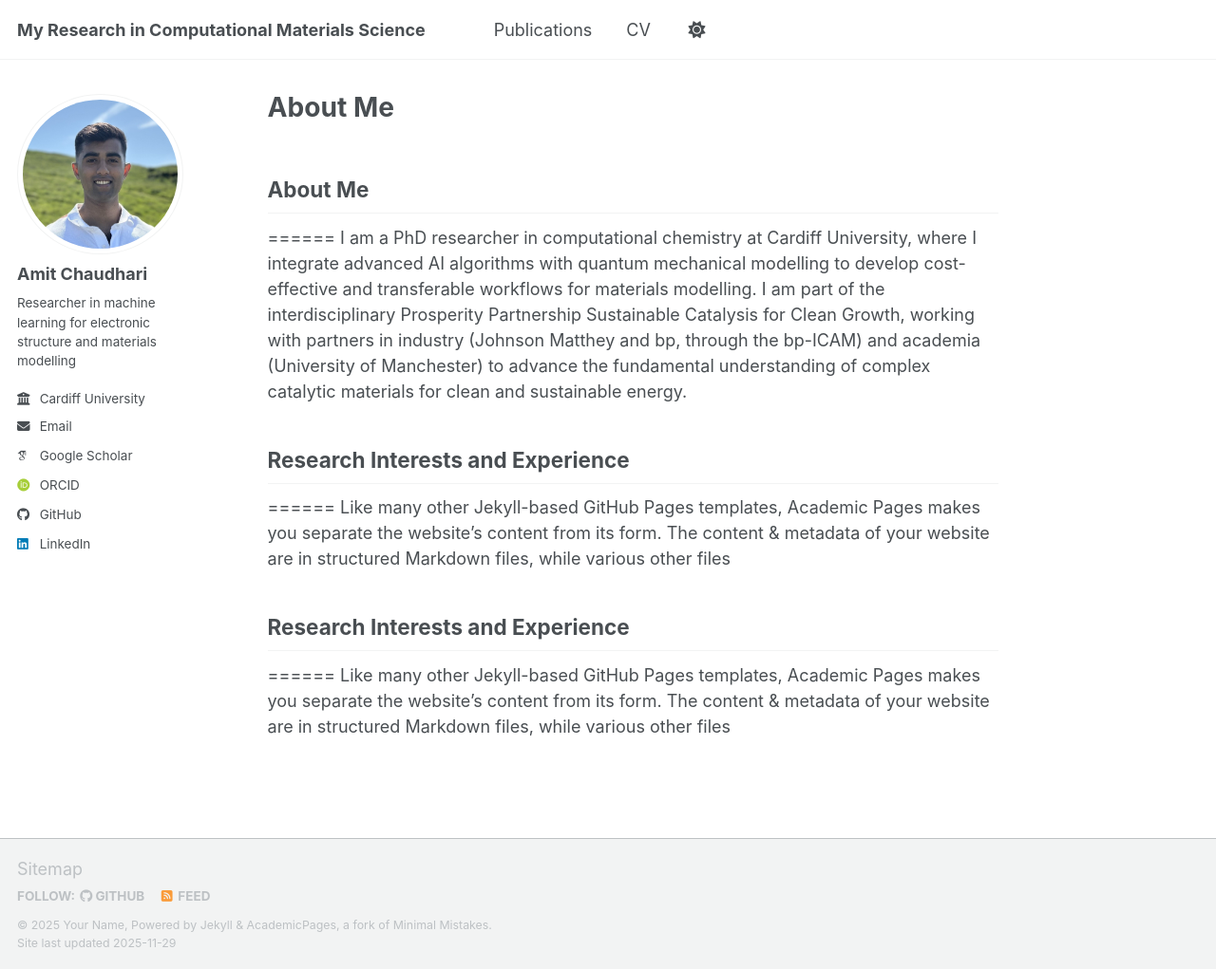
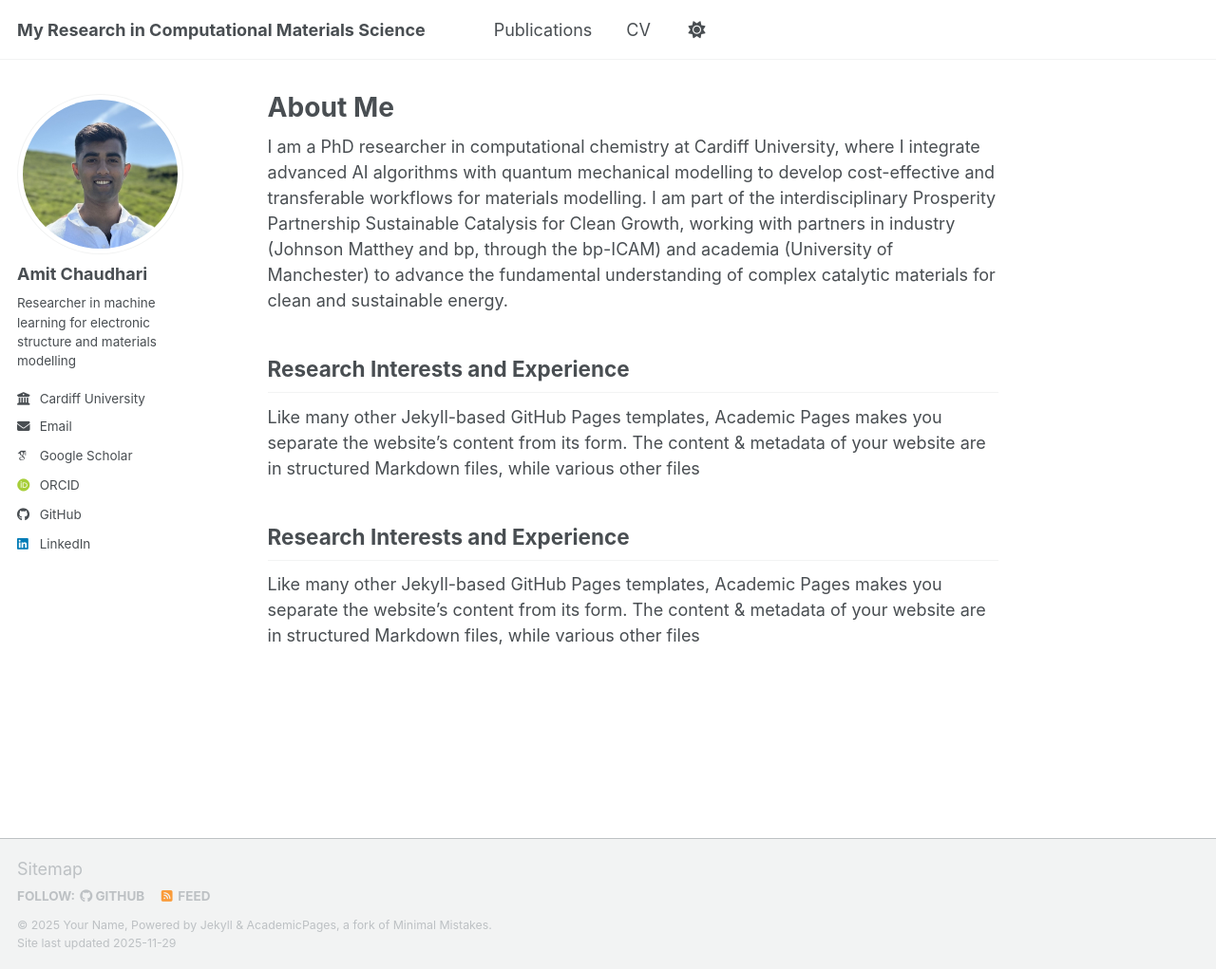
Before and after one commit to amitmc1/amitmc1.github.io, a Jekyll site: the page built from _pages/about.md, in a window 1280 px wide and 1021 px high. Shown: the whole window at 95% size. Built offline with Jekyll 4.4.1, drawn with Linux system fonts in a browser that asks for light colours; some web fonts are replaced; our own code applies the rules of GitHub Pages for plain Markdown files; a script bundle is joined from its source files by our own code; library files that are not in the unit come from our copies; some of the changed lines change nothing that is shown.

Commit message:
Update about.md

```diff
--- a/_pages/about.md
+++ b/_pages/about.md
@@ -1,11 +1,17 @@
-## About Me
-======
+---
+permalink: /
+title: "Academic Pages is a ready-to-fork GitHub Pages template for academic personal websites"
+title: "About Me"
+author_profile: true
+redirect_from:
+  - /about/
+  - /about.html
+---
+
 I am a PhD researcher in computational chemistry at Cardiff University, where I integrate advanced AI algorithms with quantum mechanical modelling to develop cost-effective and transferable workflows for materials modelling. I am part of the interdisciplinary Prosperity Partnership Sustainable Catalysis for Clean Growth, working with partners in industry (Johnson Matthey and bp, through the bp-ICAM) and academia (University of Manchester) to advance the fundamental understanding of complex catalytic materials for clean and sustainable energy.
 
 ## Research Interests and Experience
-======
 Like many other Jekyll-based GitHub Pages templates, Academic Pages makes you separate the website's content from its form. The content & metadata of your website are in structured Markdown files, while various other files
 
 ## Research Interests and Experience
-======
 Like many other Jekyll-based GitHub Pages templates, Academic Pages makes you separate the website's content from its form. The content & metadata of your website are in structured Markdown files, while various other files
```
